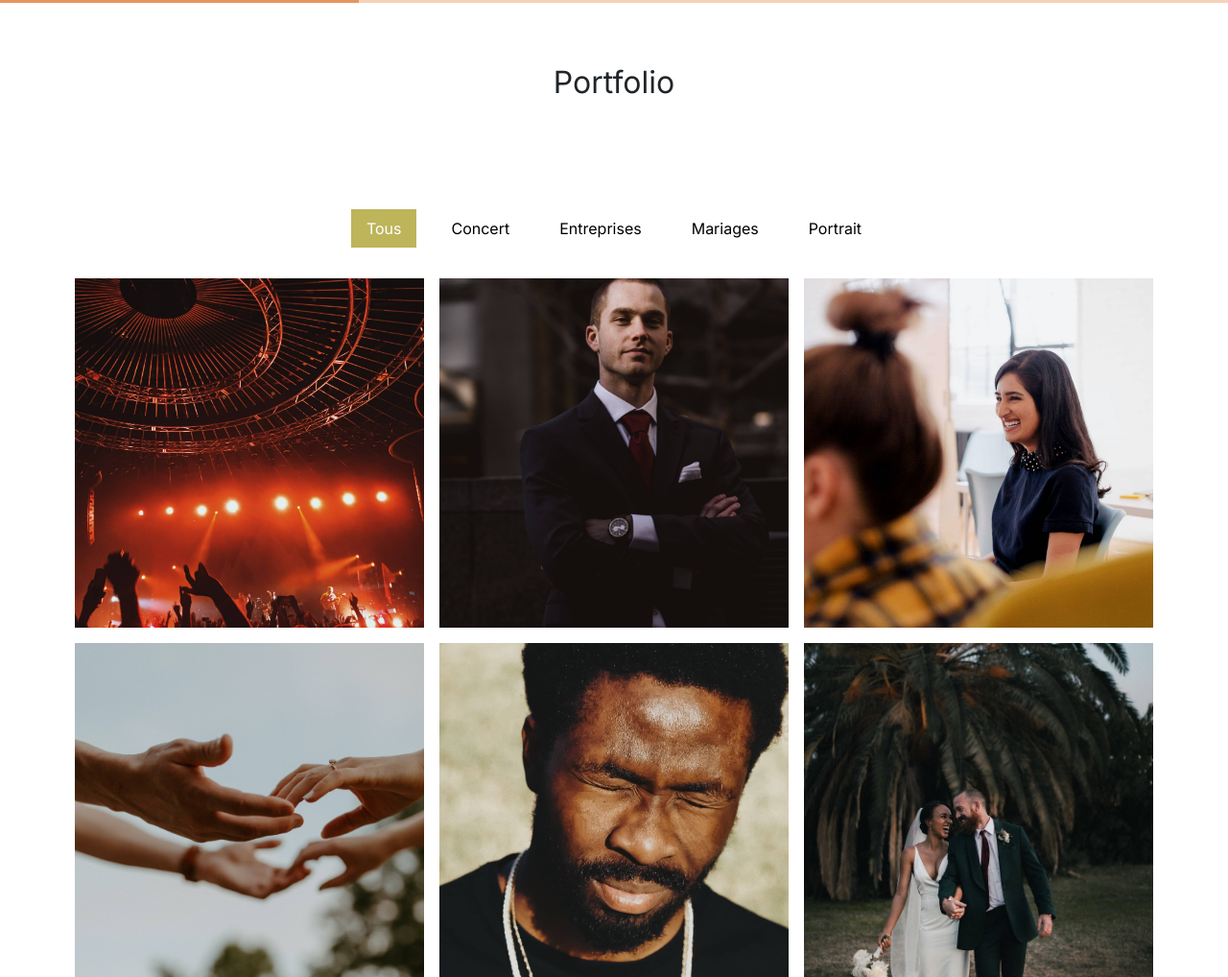
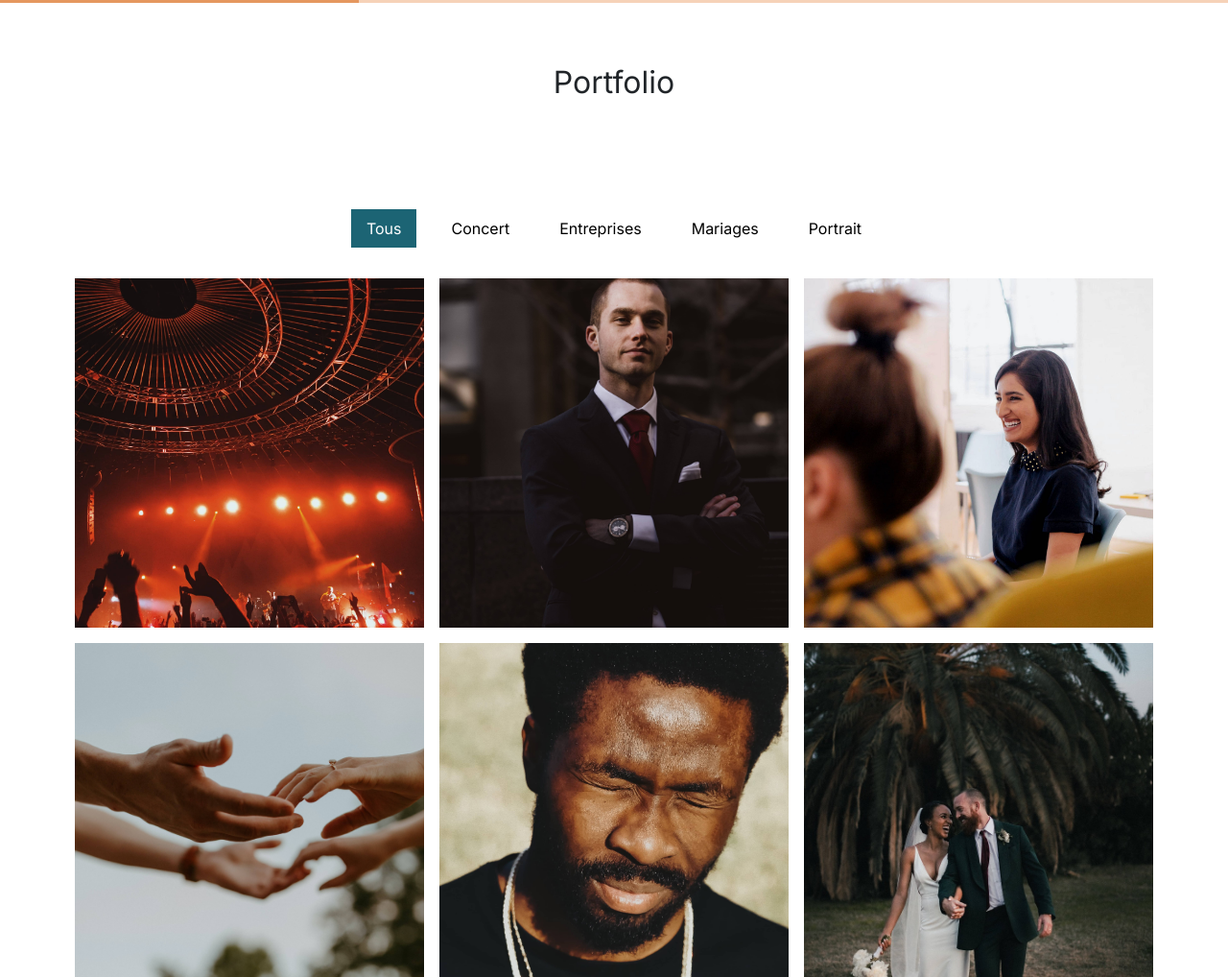
Before and after one commit to StevenBdx/Optimisation-de-site-for-Nina-Carducci, a plain HTML site: page index.html in a window 1280 px wide. Shown: the part 1256-2274 px from the top of the page at 96% size. Drawn offline with nearby package versions, Linux system fonts and the light colour scheme.

Commit message:
Refacto background filters

```diff
--- a/assets/style.css
+++ b/assets/style.css
@@ -102,7 +102,7 @@ body {
 }
 .nav-pills .nav-link.active, .nav-pills .show > .nav-link {
 	color: #fff;
-	background-color: #BEB45A;
+	background-color: #1C6474;
 	border-radius:0 ;
 }
 .nav-pills .nav-link {
```
